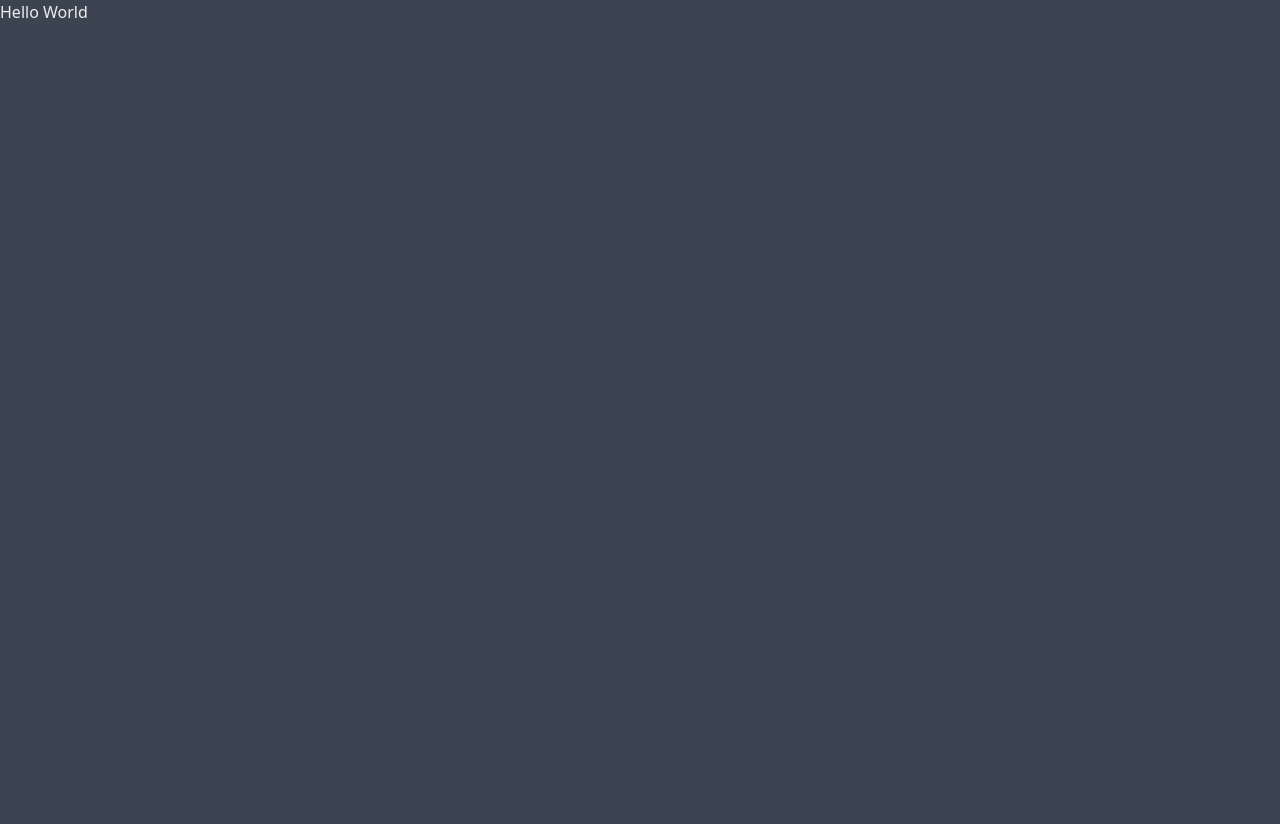
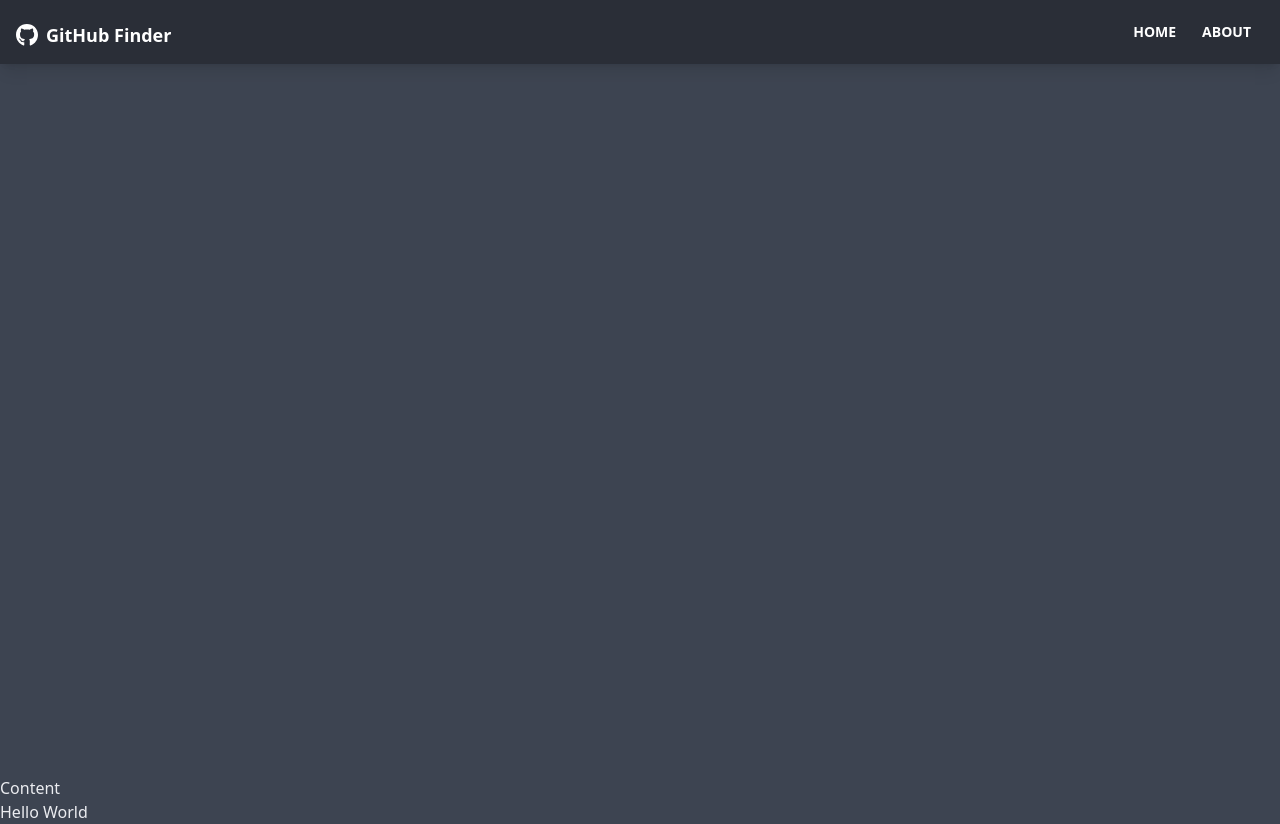
Before and after one commit to amirmohamad-mohamadi/live-search, a React (Create React App) app: page / in a window 1280 px wide. Before the commit the page ends 800 px from the top, so only its background shows below. Built offline with nearby package versions, Linux system fonts and the light colour scheme.

Commit message:
create file navbar and with react-router-dom and rect-icons

```diff
--- a/package.json
+++ b/package.json
@@ -9,6 +9,8 @@
     "daisyui": "^1.25.4",
     "react": "^17.0.2",
     "react-dom": "^17.0.2",
+    "react-icons": "^4.3.1",
+    "react-router-dom": "^6.2.1",
     "react-scripts": "5.0.0",
     "web-vitals": "^2.1.4"
   },
--- a/src/App.js
+++ b/src/App.js
@@ -1,8 +1,16 @@
+import { BrowserRouter as Router } from "react-router-dom";
+
+import Navbar from "./components/Layout/Navbar";
+
 function App() {
   return (
-    <div>
+    <Router>
+      <div className="flex flex-col justify-between  h-screen">
+        <Navbar />
+        <main className="">Content</main>
+      </div>
       <h1>Hello World</h1>
-    </div>
+    </Router>
   );
 }
 
--- /dev/null
+++ b/src/components/Layout/Navbar.jsx
@@ -0,0 +1,38 @@
+import PropTypes from "prop-types";
+import { Link } from "react-router-dom";
+import { FaGithub } from "react-icons/fa";
+
+const Navbar = ({ title }) => {
+  return (
+    <nav className="navbar mb-12 shadow-lg bg-neutral text-neutral-content">
+      <div className="container mx-auto">
+        <div className="flex-none px-2 text-3xl">
+          <FaGithub className="inline pr-2 text-3xl" />
+          <Link to="/" className="text-lg font-bold align-middle">
+            {title}
+          </Link>
+        </div>
+        <div className="flex-1 px-2 my-2">
+          <div className="flex justify-end">
+            <Link to="/" className="btn btn-ghost btn-sm rounded-btn">
+              Home
+            </Link>
+            <Link to="/about" className="btn btn-ghost btn-sm rounded-btn">
+              About
+            </Link>
+          </div>
+        </div>
+      </div>
+    </nav>
+  );
+};
+
+Navbar.defaultProps = {
+  title: "GitHub Finder",
+};
+
+Navbar.prototype = {
+  title: PropTypes.string,
+};
+
+export default Navbar;
```
Also changed, not shown: 1 other file (tests, documents, lock files or other folders).
